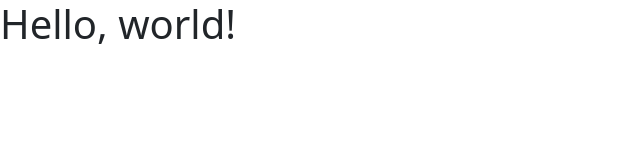
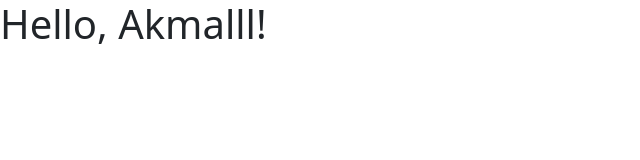
Before and after one commit to Muhammad-Ikhwan-Fathulloh/Collaboration-Github-Web2, a plain HTML site: page index.html in a window 1280 px wide. Shown: the whole page, without its empty margins (0-640 px from the left). Drawn offline with nearby package versions, Linux system fonts and the light colour scheme.

Commit message:
edit Hello World to Hello Akmal

```diff
--- a/index.html
+++ b/index.html
@@ -7,7 +7,7 @@
     <link href="https://cdn.jsdelivr.net/npm/bootstrap@5.3.3/dist/css/bootstrap.min.css" rel="stylesheet" integrity="sha384-QWTKZyjpPEjISv5WaRU9OFeRpok6YctnYmDr5pNlyT2bRjXh0JMhjY6hW+ALEwIH" crossorigin="anonymous">
   </head>
   <body>
-    <h1>Hello, world!</h1>
+    <h1>Hello, Akmalll!</h1>
     <script src="https://cdn.jsdelivr.net/npm/bootstrap@5.3.3/dist/js/bootstrap.bundle.min.js" integrity="sha384-YvpcrYf0tY3lHB60NNkmXc5s9fDVZLESaAA55NDzOxhy9GkcIdslK1eN7N6jIeHz" crossorigin="anonymous"></script>
   </body>
 </html>
```
